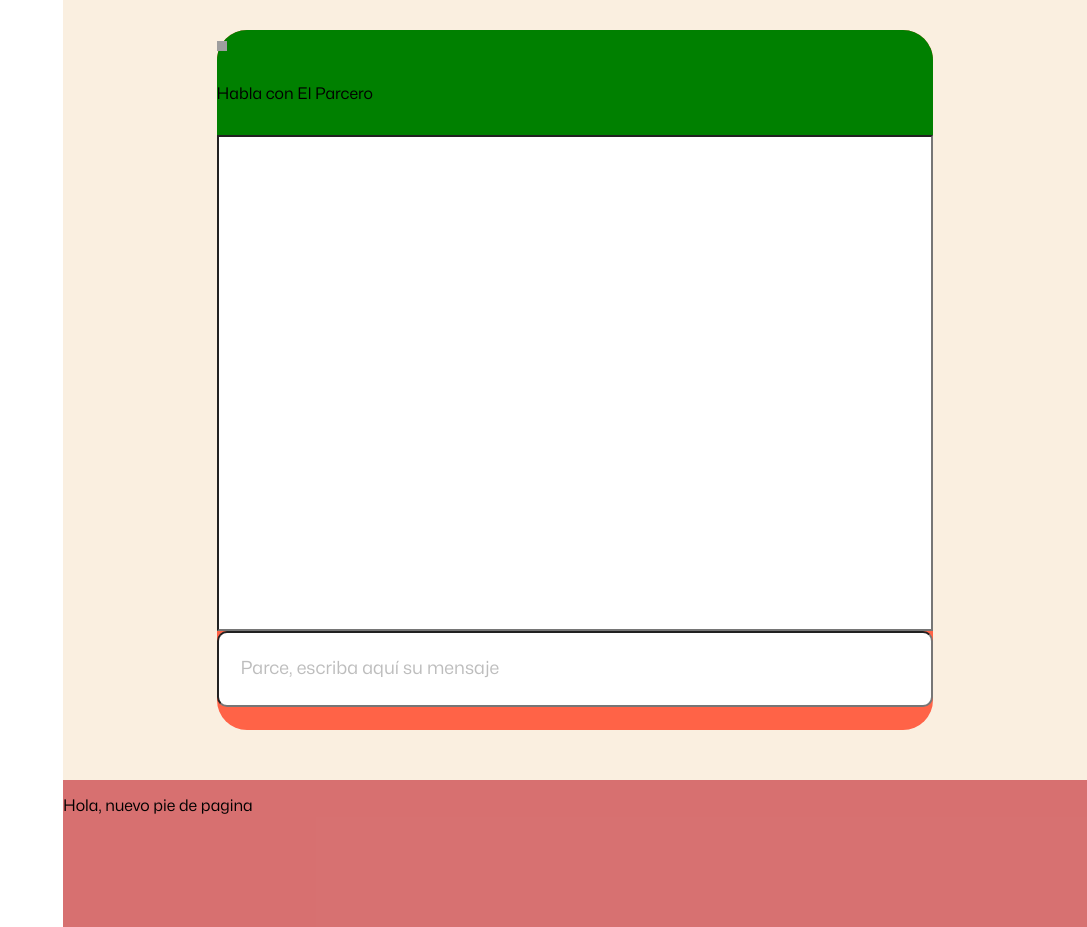
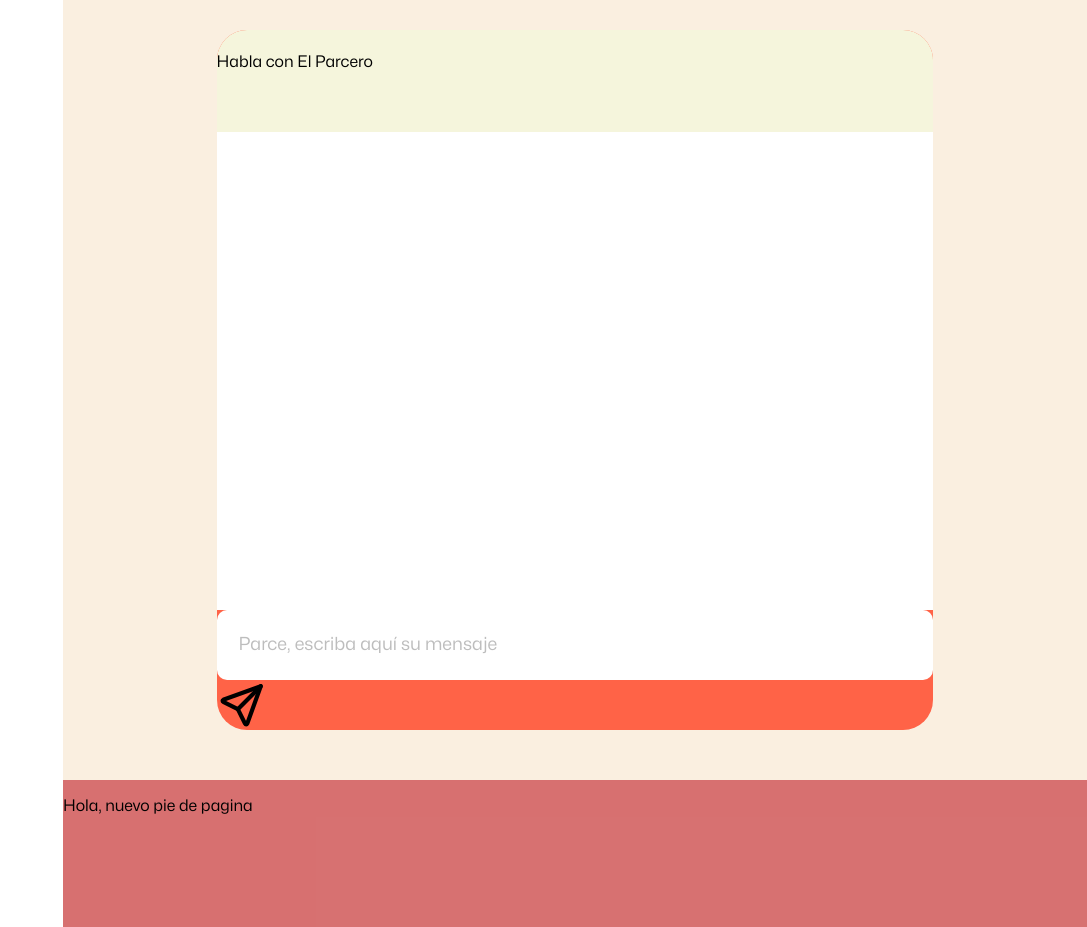
Before and after one commit to B4LSEROS/Parlache, a React (Create React App) app: page / in a window 1280 px wide. Shown: the part 2740-3667 px from the top of the page, without its empty margins (193-1280 px from the left). Built offline with nearby package versions, Linux system fonts and the light colour scheme; grey boxes are pictures that could not be loaded.

Commit message:
Chat settings adjusted

```diff
--- a/package.json
+++ b/package.json
@@ -13,6 +13,7 @@
     "react-dom": "^18.2.0",
     "react-scripts": "5.0.1",
     "react-scroll": "^1.8.9",
+    "react-scroll-to-bottom": "^4.2.0",
     "web-vitals": "^2.1.4"
   },
   "scripts": {
--- a/src/Componentes/chat/Chat.js
+++ b/src/Componentes/chat/Chat.js
@@ -1,20 +1,40 @@
-import React from 'react';
+import React, {useState} from 'react';
 import './chat.css';
 
 const Chat = () => {
+
+    const [mensajeUsuario, setMensajeUsuario] = useState('');
+
+
+    const getMensaje = (event) => {
+        setMensajeUsuario(event.target.value);
+    }
+
+    function manejarClick () {
+        if (mensajeUsuario != '')
+        {
+            return (console.log(mensajeUsuario));
+        }
+    }
+
+
+
     return(
     <div className='chat-contenedor-principal'>
         <div className='chat-banner'>
-        <img src='/public/iconos/send.svg' className='icono-enviar'></img>
+
             <p>Habla con El Parcero</p>
         </div>
-        <input type='text' className='chat-texto-contenedor'>
+
+        <input type='text' className='chat-texto-contenedor' onChange={(e) => getMensaje(e.target.value)}>
         </input>
 
         <input type='text'
                placeholder='Parce, escriba aquí su mensaje'
-               className='contenedor-mensaje-usuario'>
+               className='contenedor-mensaje-usuario'
+               onChange={getMensaje}>
         </input>
+        <img src='/iconos/send.svg' className='icono-enviar' alt="Icono para enviar mensaje." onClick={manejarClick}></img>
 
 
 
--- a/src/Componentes/chat/chat.css
+++ b/src/Componentes/chat/chat.css
@@ -26,18 +26,22 @@
 
     border-top-right-radius: 30px;
     border-top-left-radius: 30px;
-    background-color: green;
+    background-color: beige;
 
 }
 
 .chat-texto-contenedor {
+    align-items: flex-end;
     height:70%;
     background-color: white;
+    border: none;
 }
 
 .contenedor-mensaje-usuario {
     height: 10%;
 
+    border: none;
+    outline: none;
     border-radius: 10px;
 }
 
@@ -49,6 +53,6 @@
 }
 
 .icono-enviar {
-    height: 10px;
-    width: 10px;
+    height: 50px;
+    width: 50px;
 }
--- a/src/Componentes/chatContenedor/ChatContenedor.js
+++ b/src/Componentes/chatContenedor/ChatContenedor.js
@@ -1,4 +1,5 @@
 import React, {useState, useEffect} from 'react';
+import ScrollToBottom from 'react-scroll-to-bottom';
 import Chat from '../chat/Chat';
 import './chatEstilo.css';
 
--- a/src/Componentes/chatContenedor/chatEstilo.css
+++ b/src/Componentes/chatContenedor/chatEstilo.css
@@ -8,9 +8,7 @@
     box-sizing: border-box;
     background-color: #faefe0;
     line-height: 2;
-    margin: auto;
 }
-
 
 .chat-contenedor > p {
     font-family: 'MonaSans-Regular';
```
Also changed, not shown: 1 other file (tests, documents, lock files or other folders).
